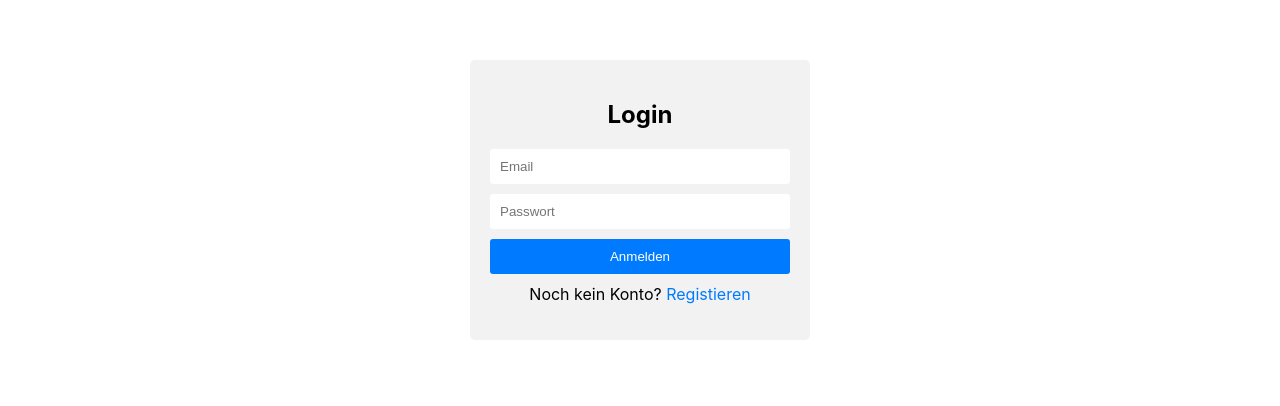
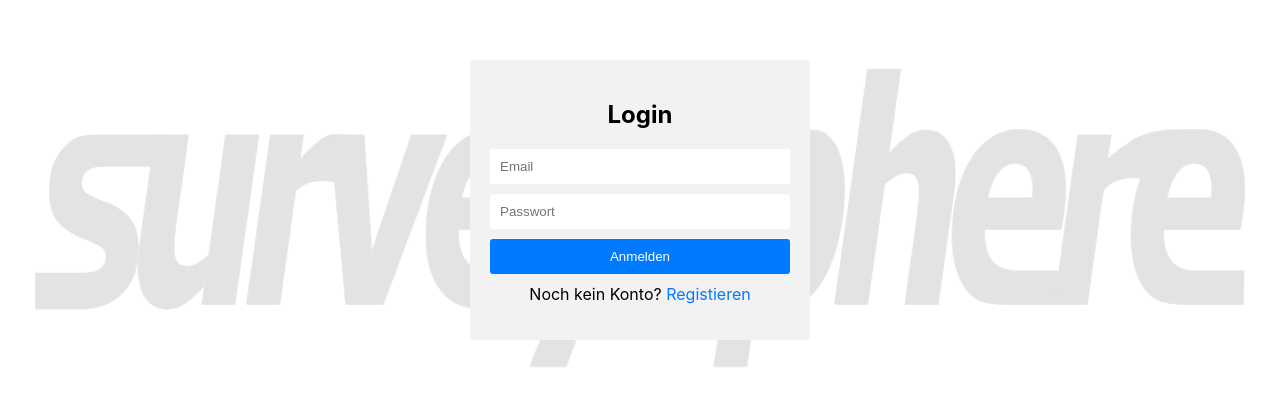
Before and after one commit to SirSimon04/SurveySphere, a React (Create React App) app in the folder client/surveysphere/: page / in a window 1280 px wide. Shown: the part 200-606 px from the top of the page. Built offline with nearby package versions, Linux system fonts and the light colour scheme.

Commit message:
added global background image

```diff
--- a/client/surveysphere/src/App.css
+++ b/client/surveysphere/src/App.css
@@ -36,3 +36,10 @@
     transform: rotate(360deg);
   }
 }
+
+body {
+  background-image: url('./../surveysphere_bg2.png');
+  background-repeat: no-repeat;
+  background-size: cover;
+  background-position: center;
+}
--- a/client/surveysphere/src/App.js
+++ b/client/surveysphere/src/App.js
@@ -7,10 +7,12 @@
 function App() {
   return (
     <BrowserRouter>
-      <Routes>
-        <Route path='/' element={<Auth />} />
-        <Route path='/overview' element={<LandingPage />} />
-      </Routes>
+      <body>
+        <Routes>
+          <Route path='/' element={<Auth />} />
+          <Route path='/overview' element={<LandingPage />} />
+        </Routes>
+      </body>
     </BrowserRouter>
   );
 }
```
Also changed, not shown: client/surveysphere/surveysphere_bg2.png (added).
